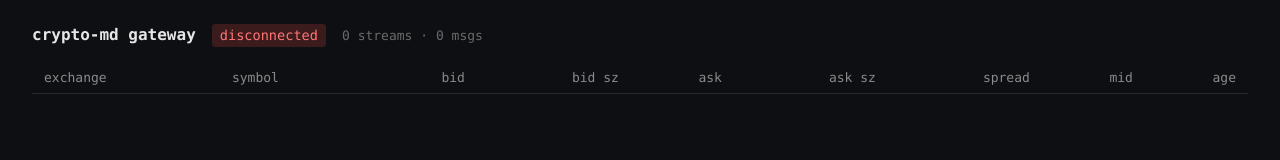
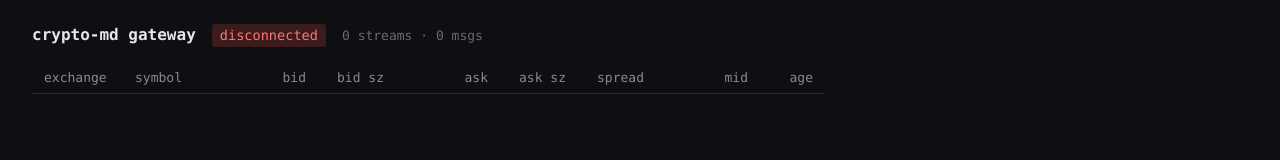
Before and after one commit to ryanp2718/crosstick, a plain HTML site: page dashboard/index.html in a window 1280 px wide. Drawn offline with Linux system fonts and the light colour scheme.

Commit message:
fix(dashboard): stabilize column widths and age format
table-layout: fixed + per-column widths via colgroup so cells don't
reflow as values change. Age always renders as XXXms (no ms/s unit
swap at the 1s boundary). Display tick 250ms → 100ms for smoother
updates.

```diff
--- a/dashboard/app.js
+++ b/dashboard/app.js
@@ -80,15 +80,16 @@ function applyBbo(bbo) {
   st.bbo = bbo;
 }
 
-// Age-column tick.
+// Age-column tick. Always-ms format keeps the cell width stable (fixed col in
+// HTML); ages >9999ms overflow visibly, which is the right signal that
+// something upstream is actually slow.
 setInterval(() => {
   for (const st of state.values()) {
     if (!st.bbo) continue;
-    const ms = ageMs(st.bbo.local_ts_ns);
-    st.rowEl.children[8].textContent = ms < 1000 ? `${ms.toFixed(0)}ms` : `${(ms / 1000).toFixed(1)}s`;
+    st.rowEl.children[8].textContent = `${ageMs(st.bbo.local_ts_ns).toFixed(0)}ms`;
   }
   meta.textContent = `${state.size} streams · ${msgCount} msgs`;
-}, 250);
+}, 100);
 
 function connect() {
   const proto = location.protocol === "https:" ? "wss:" : "ws:";
--- a/dashboard/index.html
+++ b/dashboard/index.html
@@ -16,7 +16,7 @@
     #status { font-size: 0.85rem; padding: 2px 8px; border-radius: 3px; }
     #status.up { background: #1b3b1b; color: #6fdc6f; }
     #status.down { background: #3b1b1b; color: #ff7676; }
-    table { border-collapse: collapse; width: 100%; }
+    table { border-collapse: collapse; table-layout: fixed; }
     th, td { padding: 6px 12px; text-align: right; }
     th { font-weight: 500; color: #8a8a8a; border-bottom: 1px solid #2a2a2a; text-align: right; }
     th:first-child, td:first-child, th:nth-child(2), td:nth-child(2) { text-align: left; }
@@ -34,6 +34,13 @@
     <span class="muted" id="meta"></span>
   </header>
   <table>
+    <colgroup>
+      <col style="width: 7em" /><col style="width: 7em" />
+      <col style="width: 8em" /><col style="width: 6em" />
+      <col style="width: 8em" /><col style="width: 6em" />
+      <col style="width: 6em" /><col style="width: 8em" />
+      <col style="width: 5em" />
+    </colgroup>
     <thead>
       <tr>
         <th>exchange</th><th>symbol</th>
```
